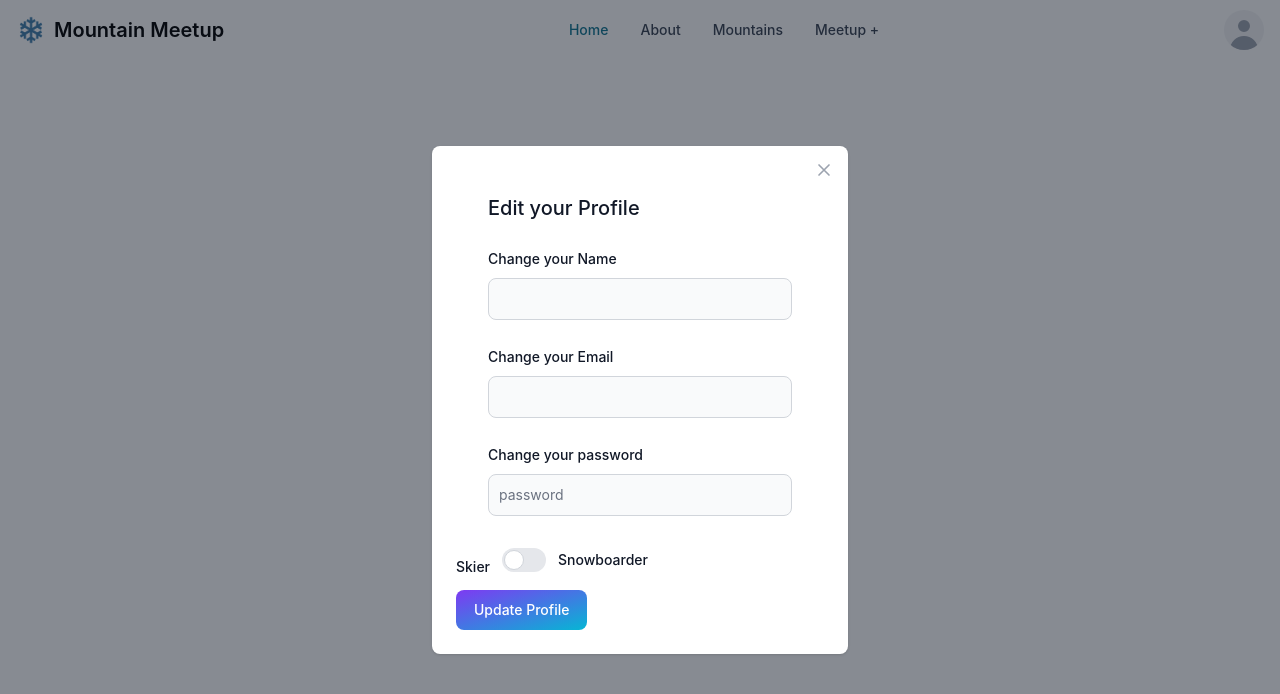
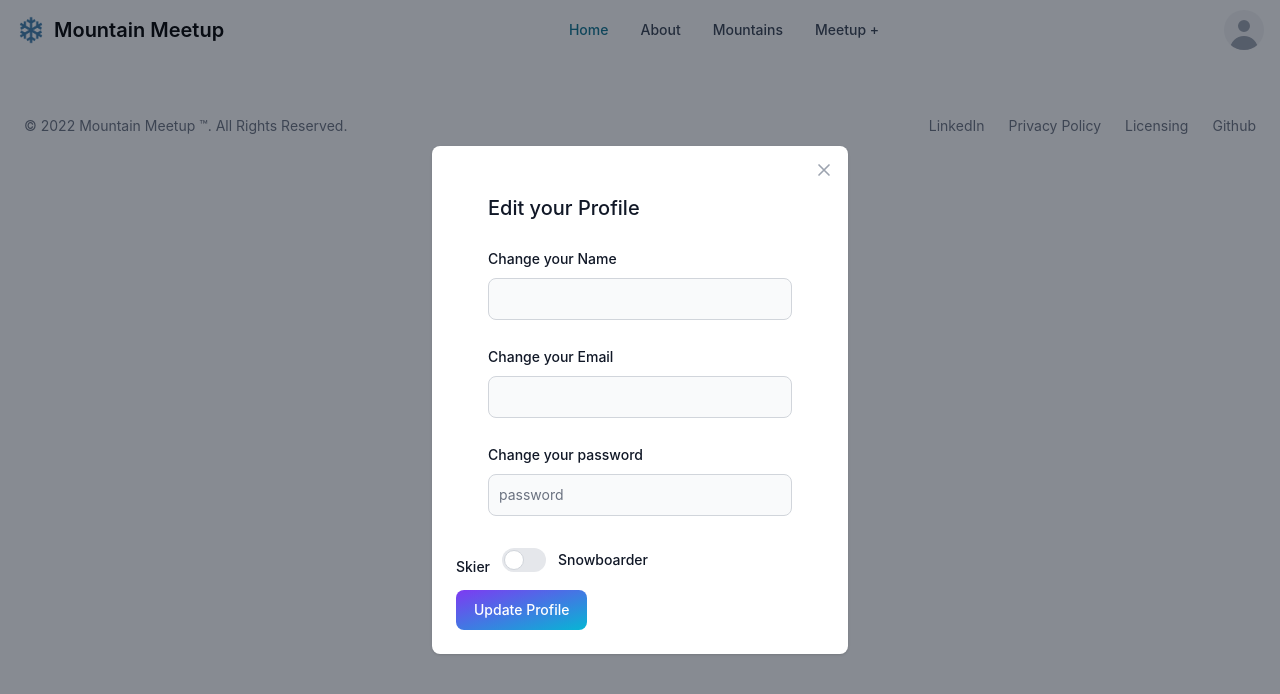
Before and after one commit to Kelan6/powder-planner, a React (Create React App) app in the folder client/: page /update in a window 1280 px wide. Shown: the top 694 px of the page. Built offline with nearby package versions, Linux system fonts and the light colour scheme; no server answers.

Commit message:
footer wired up with LI and Github

```diff
--- a/client/src/About.js
+++ b/client/src/About.js
@@ -4,14 +4,13 @@ import p6 from './assets/p6.png'
 
 function About() {
   return (
-    <div>
-
+   <div className=''>
    <div className='pt-10 flex justify-center'>
     <figure class="flex justify-center h-1/3 w-1/3">
       <img class="max-w-full h-auto rounded-xl" src={p6} alt="" />
     </figure>
     </div>
-    <div className>
+    <div className=''>
     <div class=' pt-1 text-xs flex justify-center text-gray-900 dark:text-white'> Taken Apr 4,2021 on top of Peak 6, Breckenridge, CO. </div>
     <div class=' pt-14 flex justify-center text-gray-900 dark:text-white'> "Mountain Meetup was inspired by my Colorado Adventures! Born and mostly raised in Texas, I never thought I would see the mountains in the centennial state, let alone snowboard their Peaks. </div>
     <div class='flex justify-center text-gray-900 dark:text-white'> I quickly became addicted to the snowboarding commuity and the adrenaline associated with it. I wanted to share my new interest with my family and friends.</div>
--- a/client/src/App.js
+++ b/client/src/App.js
@@ -11,6 +11,7 @@ import About from './About'
 import Profile from './Profile'
 import EventForm from './EventForm';
 import ProfileForm from './ProfileForm'
+import Footer from './Footer'
 
 function App() {
 
@@ -78,6 +79,7 @@ function App() {
           </Route>
         </Switch>
       </div>
+      <Footer/>
     </BrowserRouter>
   );
 }
--- /dev/null
+++ b/client/src/Footer.js
@@ -0,0 +1,28 @@
+import React from 'react'
+
+function Footer() {
+  return (
+
+<footer class="p-4 bg-white rounded-lg mt-8 md:flex md:items-center md:justify-between md:p-6 dark:bg-gray-800">
+    <span class="text-sm text-gray-500 sm:text-center dark:text-gray-400">© 2022 <a href="https://flowbite.com/" class="hover:underline">Mountain Meetup ™</a>. All Rights Reserved.
+    </span>
+    <ul class="flex flex-wrap items-center mt-3 text-sm text-gray-500 dark:text-gray-400 sm:mt-0">
+        <li>
+            <a href="https://www.linkedin.com/in/kelanhamman/" target='_blank'class="mr-4 hover:underline md:mr-6 ">LinkedIn</a>
+        </li>
+        <li>
+            <a href="#" class="mr-4 hover:underline md:mr-6">Privacy Policy</a>
+        </li>
+        <li>
+            <a href="#" class="mr-4 hover:underline md:mr-6">Licensing</a>
+        </li>
+        <li>
+            <a href="https://github.com/Kelan6" target='_blank' class="hover:underline">Github</a>
+        </li>
+    </ul>
+</footer>
+
+  )
+}
+
+export default Footer
```
